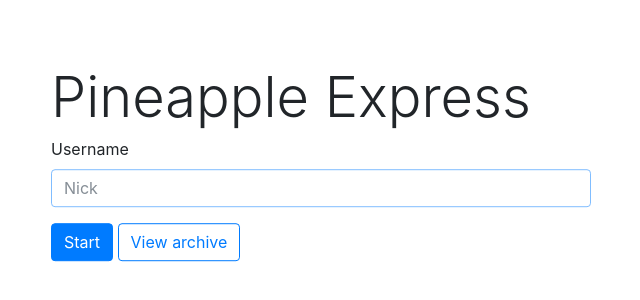
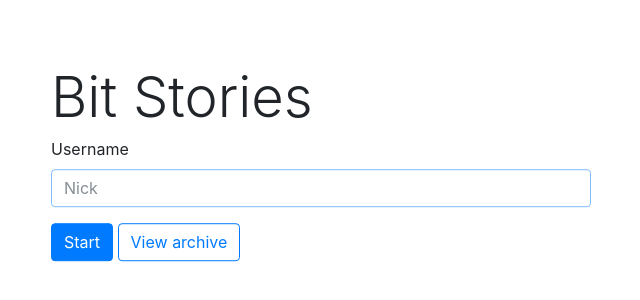
Before and after one commit to bennett-zhang/hack-cmu, a website: page public/index.html in a window 1280 px wide. Shown: the part 208-508 px from the top of the page, without its empty margins (319-959 px from the left). Drawn offline with nearby package versions, Linux system fonts and the light colour scheme.

Commit message:
Changed name to Bit Stories

```diff
--- a/package.json
+++ b/package.json
@@ -1,5 +1,5 @@
 {
-	"name": "pineapple-express",
+	"name": "bit-stories",
 	"version": "0.1.0",
 	"description": "",
 	"main": "index.js",
--- a/public/index.html
+++ b/public/index.html
@@ -6,7 +6,7 @@
 	<meta charset="utf-8">
 	<meta name="viewport" content="width=device-width, initial-scale=1, shrink-to-fit=no">
 
-	<title>Pineapple Express</title>
+	<title>Bit Stories</title>
 
 	<!-- Bootstrap CSS -->
 	<link rel="stylesheet" href="https://maxcdn.bootstrapcdn.com/bootstrap/4.0.0-beta/css/bootstrap.min.css" integrity="sha384-/Y6pD6FV/Vv2HJnA6t+vslU6fwYXjCFtcEpHbNJ0lyAFsXTsjBbfaDjzALeQsN6M" crossorigin="anonymous">
@@ -18,7 +18,7 @@
 	<div class="container vertical-center">
 		<div class="row justify-content-center">
 			<div class="col-6">
-				<h1 class="display-4">Pineapple Express</h1>
+				<h1 class="display-4">Bit Stories</h1>
 				<form action="/create-user" method="post">
 					<div class="form-group">
 						<label for="username-input">Username</label>
```
Also changed, not shown: public/archive.html (+2 -2 lines), public/room.html (+2 -2 lines), README.md, 1 other file.
